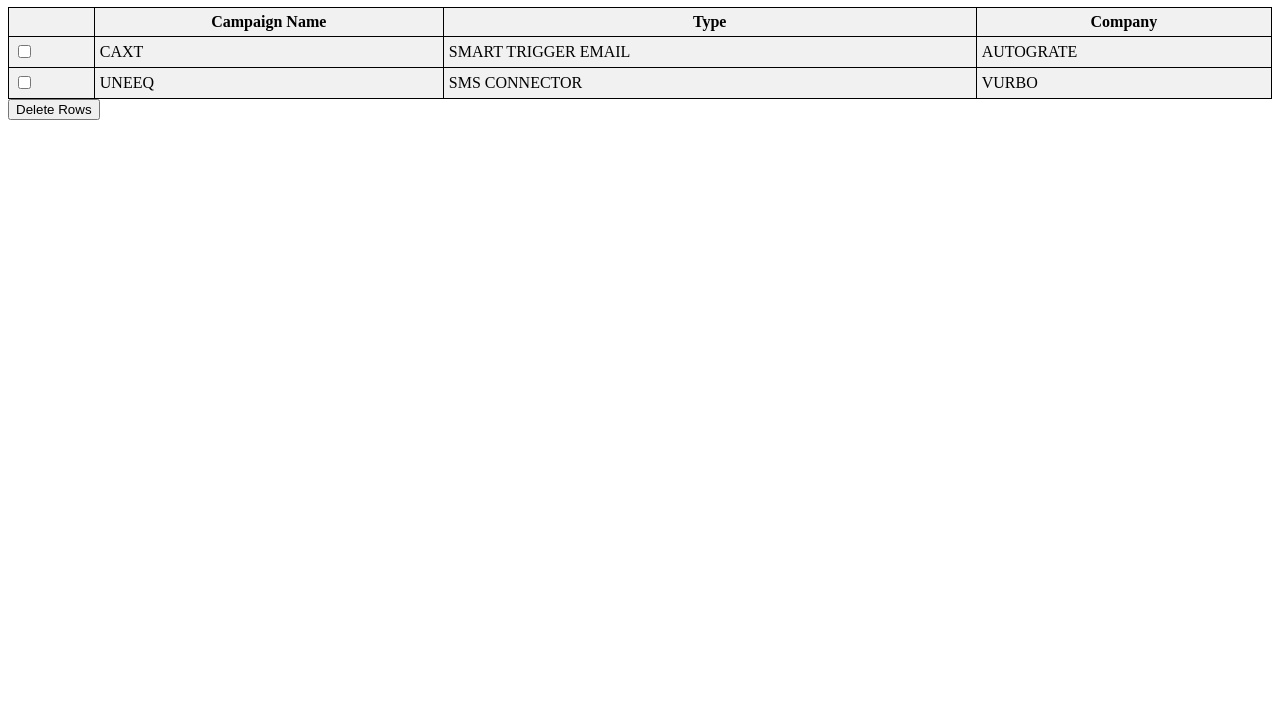
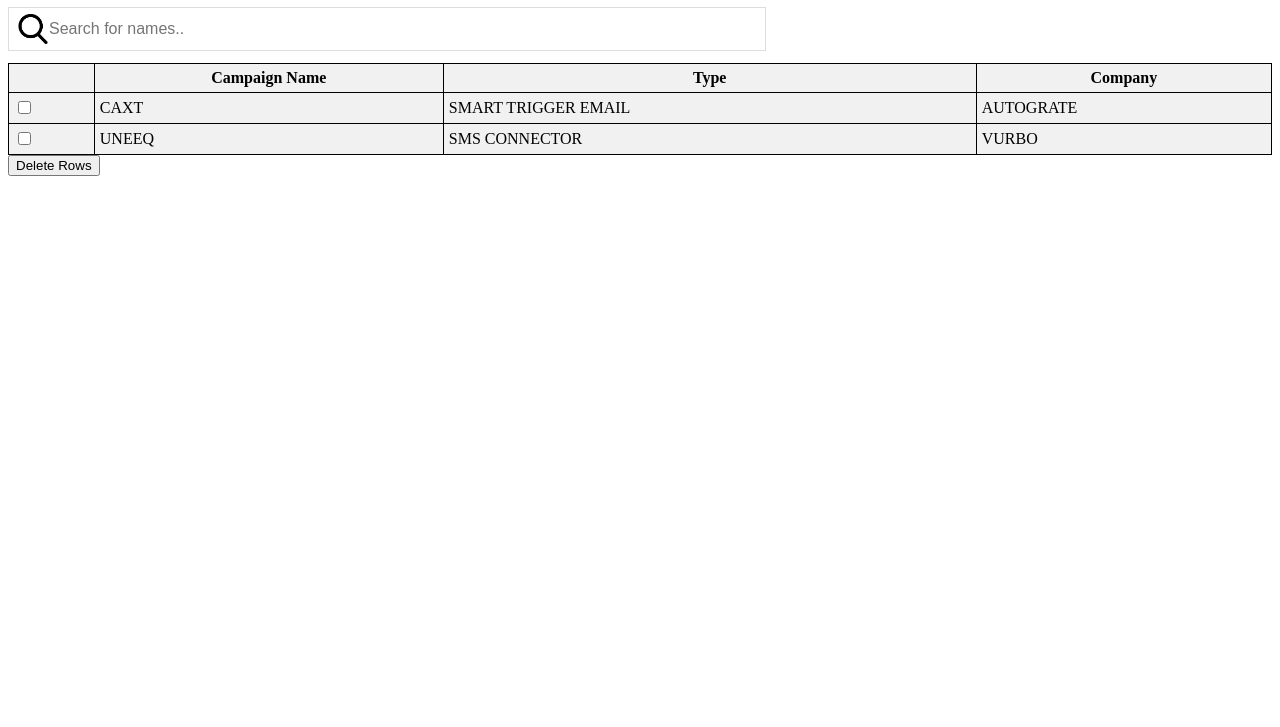
Before and after one commit to lohi212/Campaign_listing, a plain HTML site: page body.html in a window 1280 px wide. Shown: the part 73-800 px from the top of the page. Drawn offline with Linux system fonts and the light colour scheme.

Commit message:
search bar

```diff
--- a/body.html
+++ b/body.html
@@ -2,6 +2,21 @@
 <html>
 <head>
 <style>
+h1 {
+text-align: center;
+}
+#myInput {
+  background-image: url('img.png');
+  background-size: 30px 30px;
+  background-position: 9px 6px;
+  background-repeat: no-repeat;
+  width: 60%;
+  font-size: 16px;
+  padding: 12px 20px 12px 40px;
+  border: 1px solid #ddd;
+  margin-bottom: 12px;
+}
+
 table, th, td {
   border: 1px solid black;
   border-collapse: collapse;
@@ -9,11 +24,14 @@
   padding: 5px;
 
 }
+
 </style>
 </head>
 <body>
 
 <h1>Campaign listing page</h1>
+<input type="search" id="myInput" onkeyup="searchFunction()" placeholder="Search for names.." >
+
 <table id="dataTbl" width=100%>
   <tr>
     <!--<th><input type="checkbox" name="delall"></th>-->
@@ -40,11 +58,26 @@
 
 <script type="text/javascript">
 
-document.getElementById('delall').onclick = function() {
-  var checkboxes = document.getElementsByName('delBox');
-  for (var checkbox of checkboxes) {
-    checkbox.checked = this.checked;
-  }
+function searchFunction(){
+    var input, filter, found, table, tr, td, i, j;
+    input = document.getElementById("myInput");
+    filter = input.value.toUpperCase();
+    table = document.getElementById("dataTbl");
+    tr = table.getElementsByTagName("tr");
+    for (i = 0; i < tr.length; i++) {
+        td = tr[i].getElementsByTagName("td");
+        for (j = 0; j < td.length; j++) {
+            if (td[j].innerHTML.toUpperCase().indexOf(filter) > -1) {
+                found = true;
+            }
+        }
+        if (found) {
+            tr[i].style.display = "";
+            found = false;
+        } else {
+            tr[i].style.display = "none";
+        }
+    }
 }
 function deleteRows(){
 
@@ -54,18 +87,7 @@
 		{if (nBoxes[i].checked == true){isTable.deleteRow(i)}}
 }
 
-    function ValidatePetSelection()
-    {
-        var checkboxes = document.getElementsByName("favorite_pet");
-        var numberOfCheckedItems = 0;
-        for(var i = 0; i < checkboxes.length; i++)
-        {
-            if(checkboxes[i].checked)
-                numberOfCheckedItems++;
-        }
-		console.log(numberOfCheckedItems);
 
-    }
     </script>
 <input type=button value="Delete Rows" onclick="deleteRows()">
 </body>
```
Also changed, not shown: download.png (added), img.png (added).
